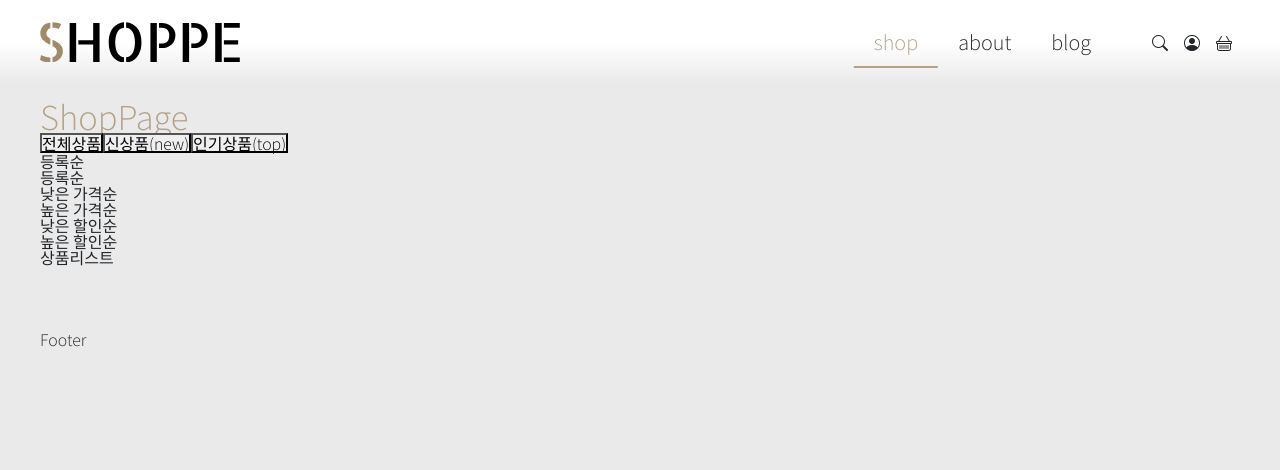
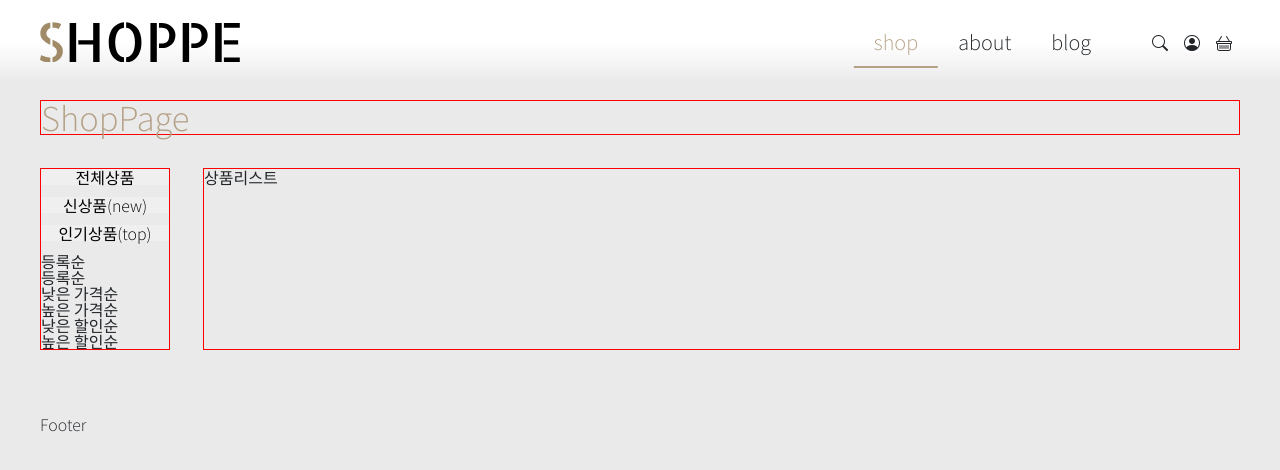
Before and after one commit to Lacheln1/UrecaDailyStudy, a React (Vite) app in the folder 4/0418/react04_shop/: page /shop in a window 1280 px wide. Shown: the top 470 px of the page. Built offline with nearby package versions, Linux system fonts and the light colour scheme.

Commit message:
shopPage css적용1

```diff
--- a/4/0418/react04_shop/src/pages/ShopPage.module.css
+++ b/4/0418/react04_shop/src/pages/ShopPage.module.css
@@ -1,2 +1,27 @@
 .shopPage {
+  display: flex;
+  flex-wrap: wrap;
+  gap: var(--fs33);
 }
+
+.shopPage > * {
+  border: 1px solid red;
+}
+.shopPage h2 {
+  width: 100%;
+  margin-bottom: 0;
+}
+
+.searchFn {
+  width: 130px;
+}
+
+.category button {
+  width: 100%;
+  margin-bottom: var(--fs12);
+  border: none;
+}
+
+.productList {
+  flex: 1;
+}
```
